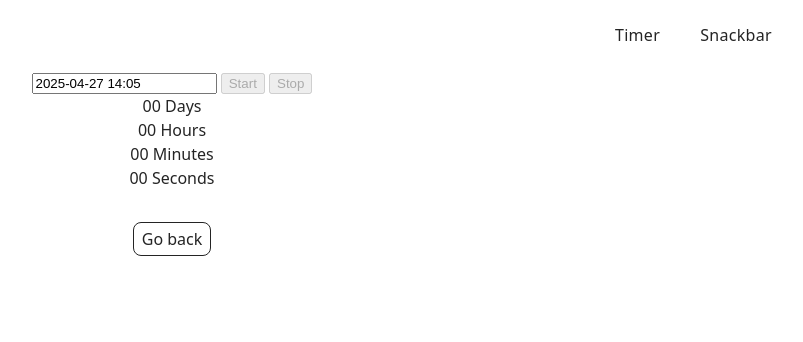
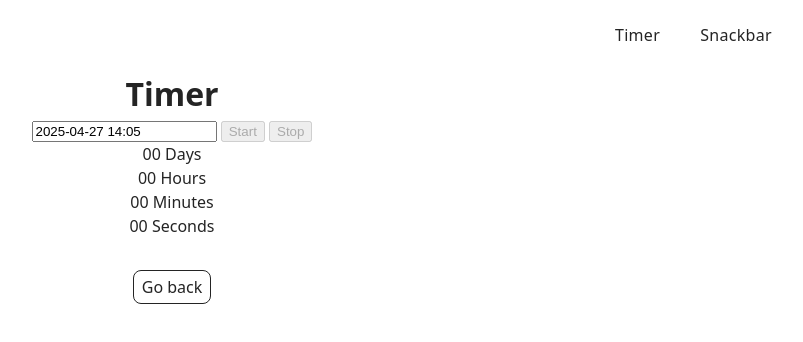
Before and after one commit to UsiTheStorm/goit-js-hw-10, a website built with Vite: page src/1-timer.html in a window 1280 px wide. Shown: the whole page, without its empty margins (468-1271 px from the left). Built offline with nearby package versions, Linux system fonts and the light colour scheme.

Commit message:
Add header

```diff
--- a/src/partials/timer.html
+++ b/src/partials/timer.html
@@ -1,4 +1,5 @@
 <!doctype html>
+<h1>Timer</h1>
 <input type="text" id="datetime-picker" />
 <button type="button" data-start>Start</button>
 <button type="button" data-stop>Stop</button>
```
